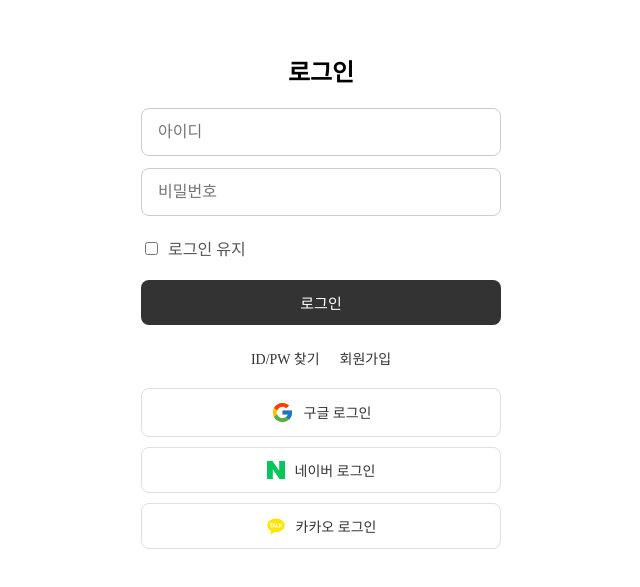
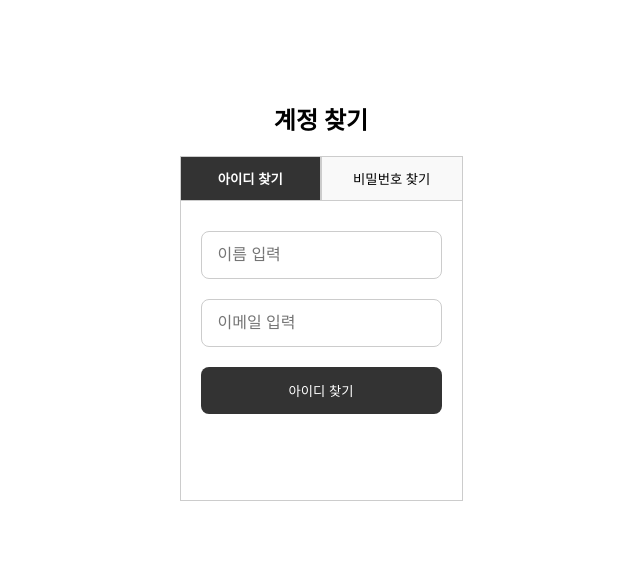
Before and after one commit to 5Headers/team_project_frontend, a React (Vite) app: page /find in a window 1280 px wide. Shown: the part 109-696 px from the top of the page, without its empty margins (319-959 px from the left). Built offline with nearby package versions, Linux system fonts and the light colour scheme.

Commit message:
Feat:아직 작업중

```diff
--- a/src/pages/Find/Find.jsx
+++ b/src/pages/Find/Find.jsx
@@ -1,9 +1,44 @@
-import React from "react";
+/** @jsxImportSource @emotion/react */
+import { useState } from "react";
+import * as s from "./styles";
 
 function Find() {
+  const [activeTab, setActiveTab] = useState("id");
   return (
-    <div>
-      <h2>ID/pw찾기</h2>
+    <div css={s.container}>
+      <h2>계정 찾기</h2>
+      {/* 탭 버튼 */}
+      <div css={s.tabBox}>
+        <button
+          css={[s.tabButton, activeTab === "id" && s.activeTab]}
+          onClick={() => setActiveTab("id")}
+        >
+          아이디 찾기
+        </button>
+        <button
+          css={[s.tabButton, activeTab === "password" && s.activeTab]}
+          onClick={() => setActiveTab("password")}
+        >
+          비밀번호 찾기
+        </button>
+      </div>
+
+      {/* 탭 내용 */}
+      <div css={s.contentBox}>
+        {activeTab === "id" ? (
+          <div css={s.inputBox}>
+            <input type="text" placeholder="이름 입력" />
+            <input type="email" placeholder="이메일 입력" />
+            <button css={s.submitButton}>아이디 찾기</button>
+          </div>
+        ) : (
+          <div css={s.inputBox}>
+            <input type="text" placeholder="아이디 입력" />
+            <input type="email" placeholder="이메일 입력" />
+            <button css={s.submitButton}>비밀번호 재설정</button>
+          </div>
+        )}
+      </div>
     </div>
   );
 }
--- a/src/pages/Find/styles.js
+++ b/src/pages/Find/styles.js
@@ -0,0 +1,106 @@
+import { css } from "styled-components";
+
+export const container = css`
+  width: 100%;
+  height: 100%;
+  display: flex;
+  flex-direction: column;
+  align-items: center;
+  justify-content: flex-start;
+  padding: 40px 20px;
+  box-sizing: border-box;
+`;
+
+/* 탭 박스 - 컨텐트 박스와 폭 동일하게 중앙 정렬 */
+export const tabBox = css`
+  width: 100%;
+  display: flex;
+  justify-content: space-between;
+  margin: 0; /* 위쪽 마진 없고 아래쪽 조금 */
+  border-bottom: 1px solid #ccc;
+`;
+
+/* 탭 버튼 */
+export const tabButton = css`
+  width: 100%;
+  flex: 1;
+  padding: 12px 0;
+  cursor: pointer;
+  text-align: center;
+  border: 1px solid #ccc;
+  border-bottom: none;
+  background: #f9f9f9;
+
+  &:hover {
+    background: #eee;
+  }
+`;
+
+/* 활성화된 탭 */
+export const activeTab = css`
+  background: #333;
+  color: white;
+  font-weight: bold;
+  border: 1px solid #ccc;
+  border-bottom: none;
+  z-index: 1;
+  &:hover {
+    background: black;
+  }
+`;
+
+/* 컨텐츠 박스 */
+export const contentBox = css`
+  width: 100%;
+  max-width: 450px;
+  min-height: 300px;
+  margin: 0 auto;
+  padding: 30px 20px;
+  border: 1px solid #ccc;
+  border-top: none; /* 탭과 딱 붙도록 */
+  background: #fff;
+  box-sizing: border-box;
+  text-align: left;
+
+  display: flex;
+  flex-direction: column;
+  gap: 20px; /* 요소 간 간격 */
+`;
+
+/* 인풋 박스 */
+export const inputBox = css`
+  display: flex;
+  flex-direction: column;
+  gap: 20px; /* input 사이 간격 */
+
+  input {
+    width: 100%;
+    padding: 14px 16px;
+    font-size: 16px;
+    box-sizing: border-box;
+    border: 1px solid #ccc;
+    border-radius: 8px;
+    outline: none;
+    transition: border 0.2s ease;
+
+    &:focus {
+      border: 1px solid #2a2b2cff;
+    }
+  }
+`;
+
+/* 제출 버튼 */
+export const submitButton = css`
+  padding: 14px 0;
+  width: 100%;
+  background: #333;
+  color: #fff;
+  border: none;
+  border-radius: 8px;
+  cursor: pointer;
+
+
+  &:hover {
+    background: black;
+  }
+`;
--- a/src/pages/Signin/styles.js
+++ b/src/pages/Signin/styles.js
@@ -18,7 +18,7 @@ export const box = css`
 export const inputBox = css`
   display: flex;
   flex-direction: column;
-  gap: 12px;
+  gap: 20px;
 
   input {
     width: 100%;
--- a/src/router/AuthRouter/AuthRouter.jsx
+++ b/src/router/AuthRouter/AuthRouter.jsx
@@ -2,12 +2,14 @@ import React from "react";
 import { Route, Routes } from "react-router-dom";
 import Signup from "../../pages/Signup/Signup";
 import Signin from "../../pages/Signin/Signin";
+import Find from "../../pages/Find/Find";
 
 function AuthRouter() {
   return (
     <Routes>
       <Route path="/signup" element={<Signup />} />
       <Route path="/signin" element={<Signin />} />
+      <Route path="/find" element={<Find />} />
       <Route path="*" element={<Signin />} />
     </Routes>
   );
--- a/src/router/MainRouter/MainRouter.jsx
+++ b/src/router/MainRouter/MainRouter.jsx
@@ -4,7 +4,7 @@ import { Route, Routes } from "react-router-dom";
 function MainRouter() {
   return (
     <Routes>
-      {/* Routes: 여러 개의 Route를 감싸주는 컨테이너 역할 */}
+
       <Route path="/" element={<Home />} />
     </Routes>
   );
```
